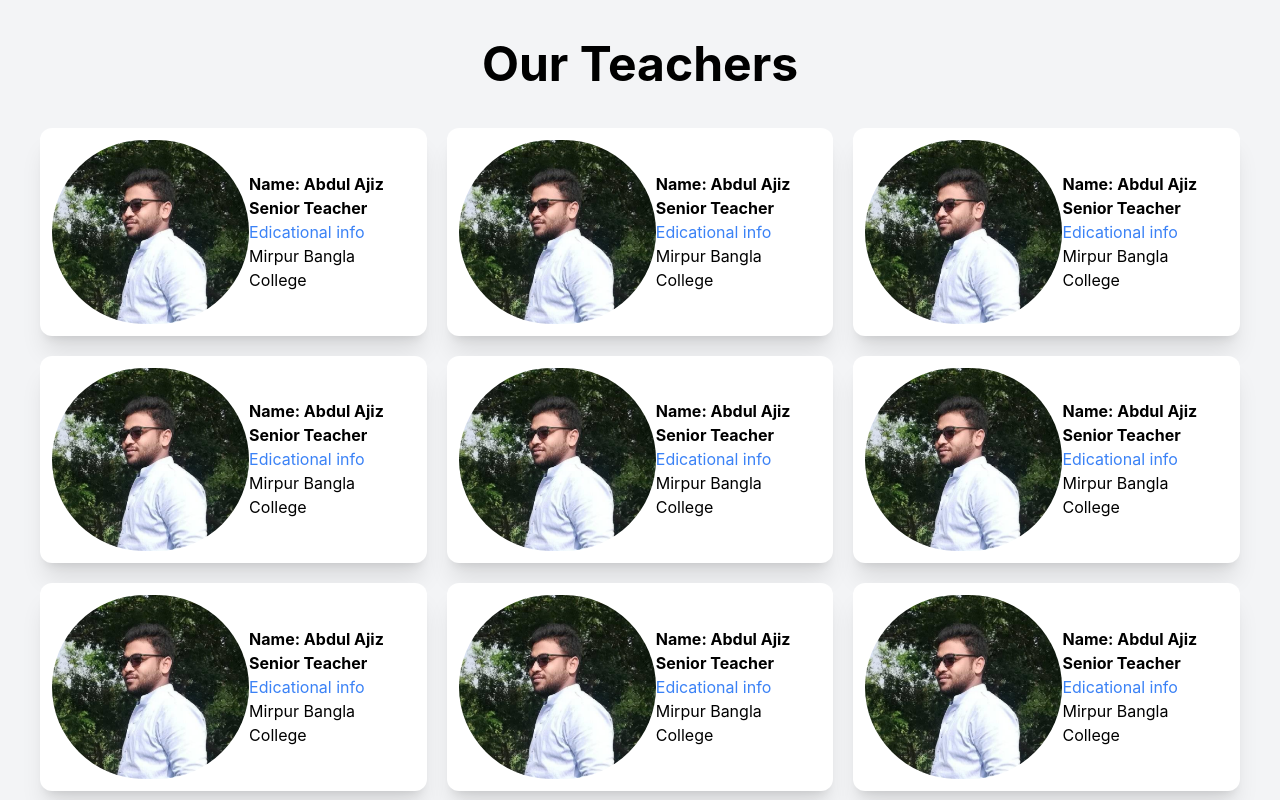
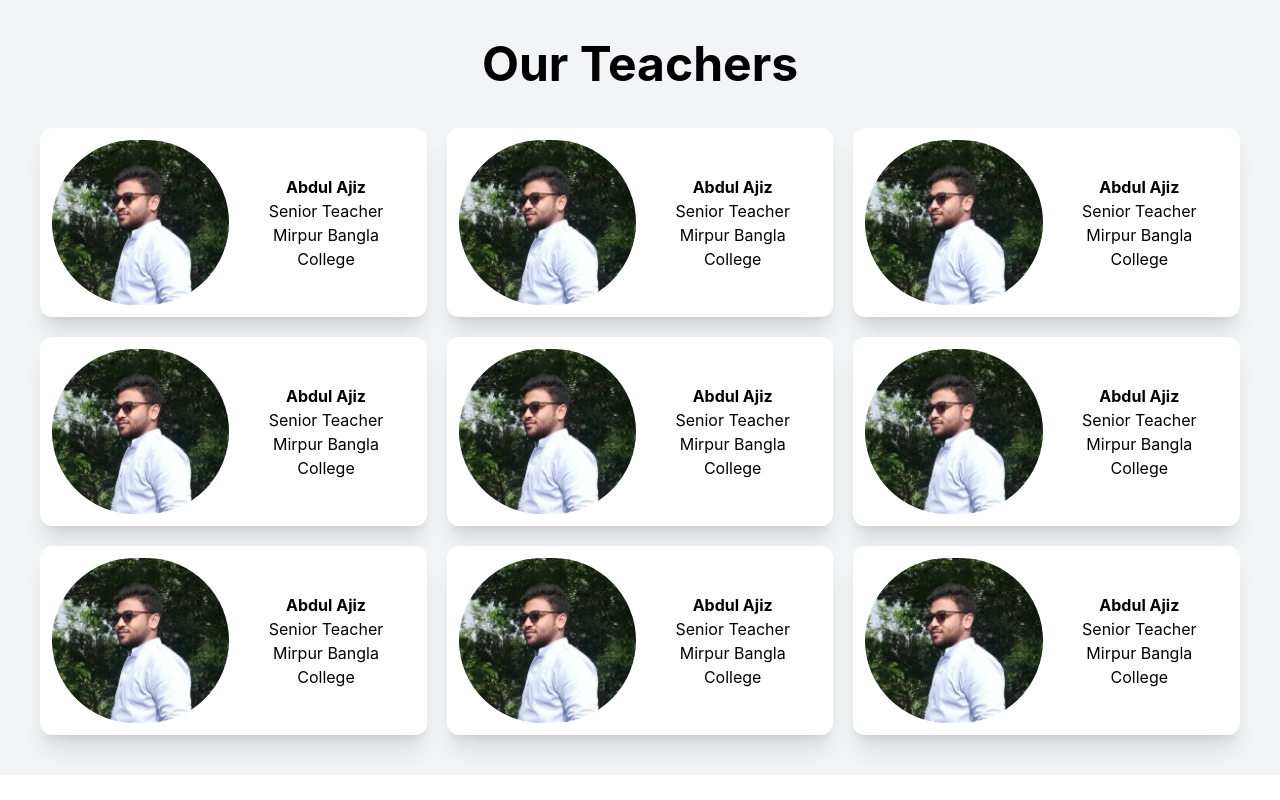
Before and after one commit to rased100/school-one, a React (Create React App) app: page / in a window 1280 px wide. Shown: the part 1400-2200 px from the top of the page. Built offline with nearby package versions, Linux system fonts and the light colour scheme.

Commit message:
teachers

```diff
--- a/src/pages/components/Teachers/TeacherCard.js
+++ b/src/pages/components/Teachers/TeacherCard.js
@@ -2,27 +2,20 @@ import React from "react";
 
 const TeacherCard = ({ img, name, designation, desc1, desc2, desc3 }) => {
   return (
-    <div
-      // data-aos="zoom-out"
-      // data-aos-easing="ease-in-out-back"
-      // data-aos-duration="1000"
-      //
-      className="w-full bg-white p-3 rounded-xl shadow-xl"
-    >
-      <div className="flex justify-around items-center rounded-full">
+    <div className="w-full bg-white p-3 rounded-xl shadow-xl">
+      <div className="flex justify-around items-center rounded-full grid grid-cols-1 md:grid-cols-2 gap-2">
         <div
           data-aos="zoom-in"
           data-aos-duration="1500"
           //
+          className="md:col-span-1 flex items-center justify-center"
         >
           <img src={img} alt="" className=" rounded-full w-[200px]" />
         </div>
-        <div>
-          <p className="font-bold text-left">Name: {name}</p>
-          <p className="font-bold text-left">{designation}</p>
-          {/* <p className="font-bold text-left">{desc1}</p> */}
-          <p className=" text-left text-blue-500">Edicational info</p>
-          <p className=" text-left">{desc3}</p>
+        <div className="py-5 px-5 md:col-span-1">
+          <p className="font-bold text-center">{name}</p>
+          <p className="text-center">{designation}</p>
+          <p className="text-center">{desc3}</p>
         </div>
       </div>
     </div>
```
